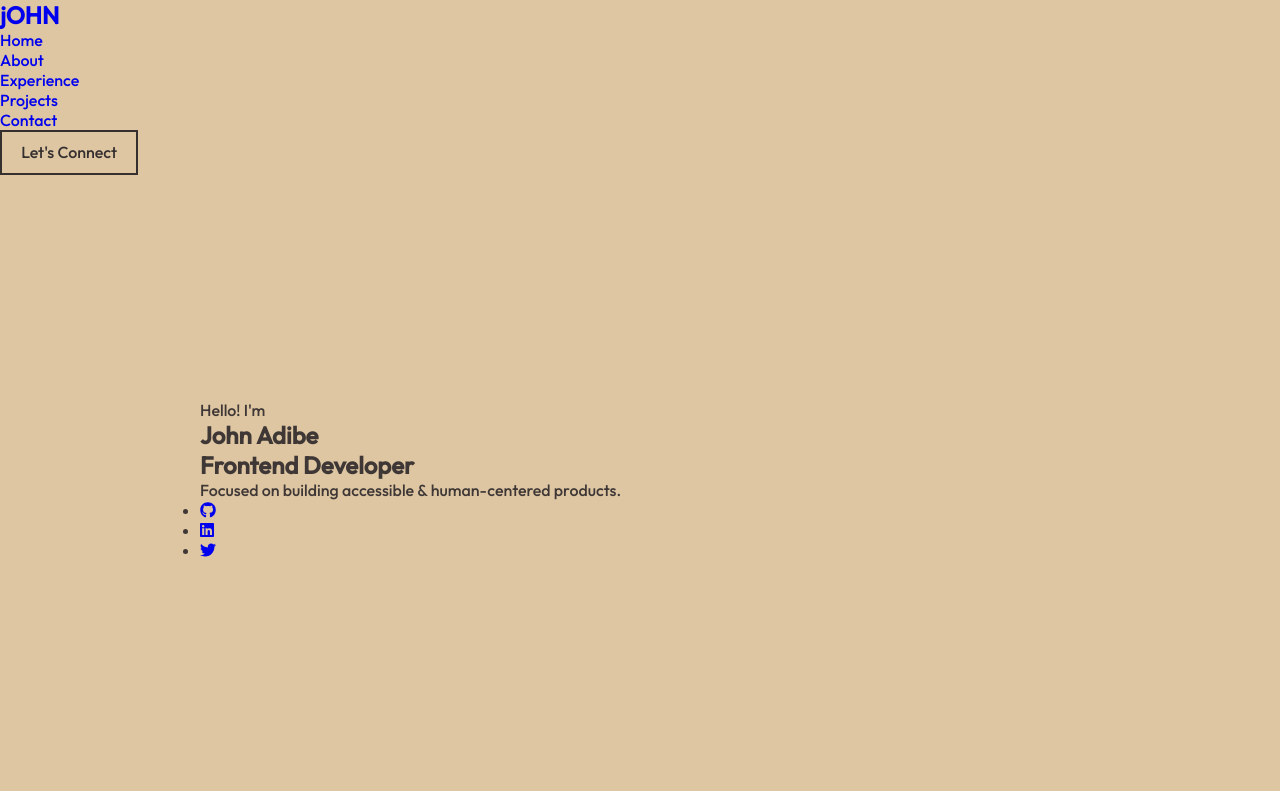
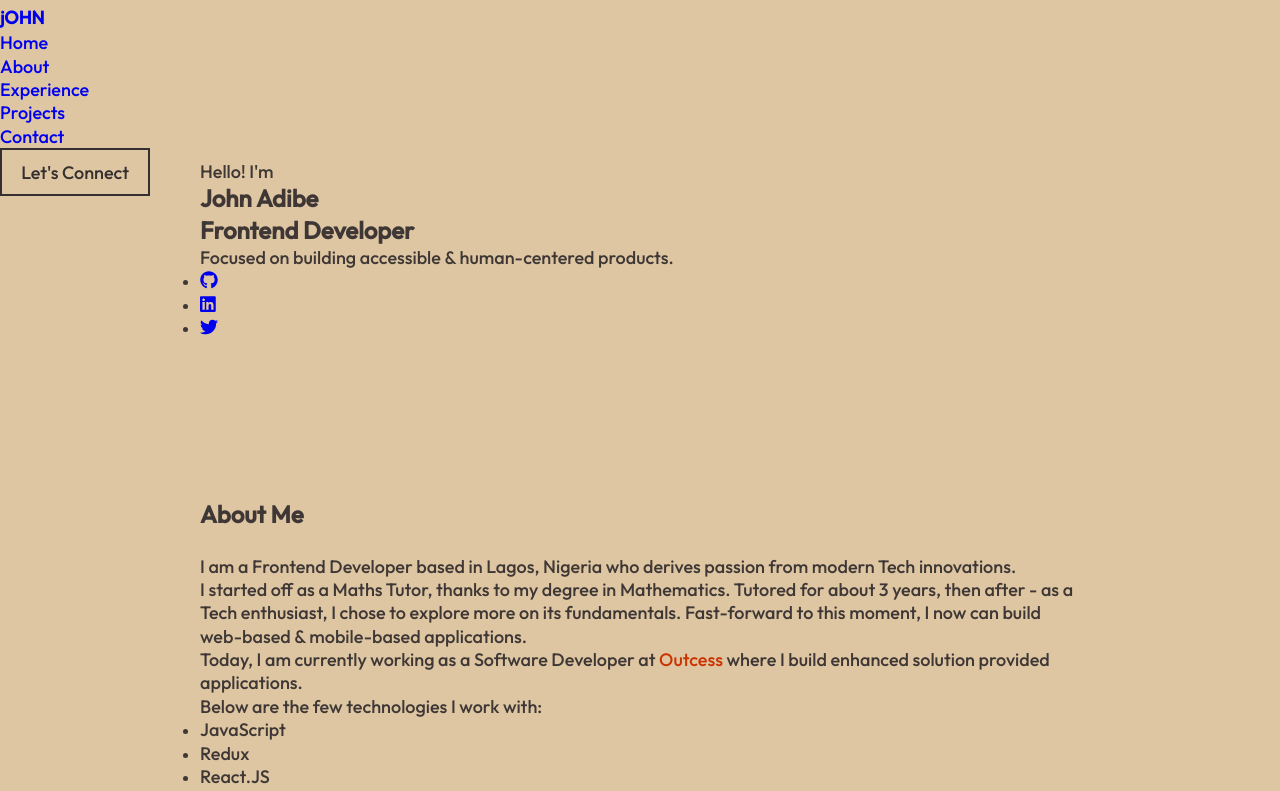
Before and after one commit to abed-obaah/abed-portfolio, a React (Create React App) app: page / in a window 1280 px wide. Shown: the top 791 px of the page. Built offline with nearby package versions, Linux system fonts and the light colour scheme.

Commit message:
Little adjustment :zap:

```diff
--- a/src/App.js
+++ b/src/App.js
@@ -2,6 +2,7 @@ import React from 'react';
 import Navbar from './components/Navbar';
 import Home from './components/Home';
 import About from "./components/About";
+import Projects from './components/Projects';
 
 function App() {
 
@@ -11,6 +12,7 @@ function App() {
       <main>
         <Home />
         <About />
+        <Projects />
       </main>
     </div>
   );
--- a/src/assets/css/Home.css
+++ b/src/assets/css/Home.css
@@ -1,13 +1,17 @@
 @import url('https://fonts.googleapis.com/css2?family=Ranchers&display=swap');
 
-.home-content {
+#home {
+  min-height: 100vh;
+}
+
+#home .home-content {
   display: flex;
   flex-direction: column;
   gap: .5rem;
 }
 
 #home .hi-there {
-  color: #ca3300;
+  color: var(--orange);
   font-size: 1.2rem;
 }
 
@@ -28,7 +32,8 @@
   color: var(--light-brown);
   transition: 0.25s;
 }
-#home a:hover {
+#home a:hover,
+#home a:focus {
   color: var(--orange);
 }
 
@@ -49,9 +54,3 @@
   justify-content: center;
   align-items: center;
 }
-
-/*** --- Media Queries --- ***/
-/* Mobile Dimension */
-@media only screen and (max-width: 480px) {
-
-}
--- a/src/assets/css/index.css
+++ b/src/assets/css/index.css
@@ -9,6 +9,16 @@
   margin: 0;
   padding: 0;
   box-sizing: border-box;
+}
+
+* {
+  /* outline: 2px solid red; */
+}
+
+:root {
+  --brown: #352F2F;
+  --light-brown: rgba(53, 47, 47, .95);
+  --orange: #ca3300;
 }
 
 ::selection {
@@ -26,12 +36,6 @@
   background: #DEC6A2;
 }
 
-:root {
-  --brown: #352F2F;
-  --light-brown: rgba(53, 47, 47, .95);
-  --orange: #ca3300;
-}
-
 html, body {
   height: 100%;
 }
@@ -44,14 +48,15 @@ body {
   background-color: #DEC6A2;
   color: var(--light-brown);
   font-family: 'Outfit', sans-serif;
+  line-height: 1.3;
 }
 
-img, picture, video, canvas, svg {
+img, svg {
   display: block;
   max-width: 100%;
 }
 
-input, button, textarea, select {
+input, button {
   font: inherit;
 }
 
@@ -59,8 +64,8 @@ h1, h2, h3, h4, h5, h6 {
   font-weight: 600;
 }
 
-p, h1, h2, h3, h4, h5, h6 {
-  overflow-wrap: break-word;
+p, span, a {
+  font-size: 1.125rem;
 }
 
 p, span {
@@ -69,6 +74,7 @@ p, span {
 
 a {
   text-decoration: none;
+  outline: none;
 }
 
 .a_link {
@@ -83,19 +89,21 @@ a {
   right: 0;
   height: 1px;
   background-color: #ca3300;
-  transform-origin: bottom right;
+  transform-origin: right;
   transform: scaleX(0);
-  transition: transform 0.5s ease;
+  transition: transform 0.5s cubic-bezier(1, 0.18, 0.6, 1.1);
 }
-.a_link:hover::before {
-  transform-origin: bottom left;
+.a_link:hover::before,
+.a_link:focus::before {
+  transform-origin: left;
   transform: scaleX(1);
 }
 
 button {
-  background-color: #DEC6A2;
+  background-color: transparent;
   color: #352F2F;
   z-index: 1;
+  font-size: 1.125rem;
   position: relative;
   padding: 0.65rem 1.2rem;
   border: 2px solid #352F2F;
@@ -107,47 +115,46 @@ button::before {
   position: absolute;
   top: -1px;
   bottom: -1px;
-  left: 0;
-  right: 0;
+  left: -1px;
+  right: -1px;
   background-color: #352F2F;
   transform-origin: center right;
   transform: scaleX(0);
-  transition: transform 0.25s ease-in-out;
+  transition: transform 0.25s cubic-bezier(1, 0.18, 0.6, 1.1);
 }
-button:hover {
+button:hover,
+button:focus {
   cursor: pointer;
   color: #DEC6A2;
 }
-button:hover::before {
+button:hover::before,
+button:focus::before {
   transform-origin: center left;
   transform: scaleX(1);
 }
 
-main {
+section {
+  display: flex;
+  justify-content: flex-start;
+  align-items: center;
+  padding: 0 12.5rem;
+}
+
+section .section-content {
   margin: 0 auto;
   width: 100%;
   max-width: 100rem;
-  min-height: 100vh;
-  padding: 0 12.5rem;
+  padding: 5rem 0;
 }
 
-section {
-  display: flex;
-  justify-content: center;
-  flex-direction: column;
-  align-items: flex-start;
-  max-width: 62.5rem;
-  min-height: 100vh;
-}
-
-section .jae_title {
+section h2 {
   margin-bottom: 1.5rem;
 }
 
 
 /*** Media Queries ***/
 @media only screen and (max-width: 768px) {
-  nav, main {
+  section {
     padding: 0 2rem;
   }
 }
--- a/src/components/About.jsx
+++ b/src/components/About.jsx
@@ -4,11 +4,11 @@ const About = () => {
   return (
     <section id="about">
       <div className="section-content">
-        <h2 className="jae_title">About Me</h2>
+        <h2>About Me</h2>
         <div className="about-details">
           <p>I am a Frontend Developer based in Lagos, Nigeria who derives passion from modern Tech innovations.</p>
           <p>I started off as a Maths Tutor, thanks to my degree in Mathematics. Tutored for about 3 years, then after - as a Tech enthusiast, I chose to explore more on its fundamentals. Fast-forward to this moment, I now can build web-based & mobile-based applications.</p>
-          <p>Today, I am currently working as a Software Developer at <a href="https://www.outcess.com/" className="a_link" target="_blank">Outcess Solutions LTD</a> where I build enhanced solution provided applications.</p>
+          <p>Today, I am currently working as a Software Developer at <a href="https://www.outcess.com/" className="a_link" target="_blank">Outcess</a> where I build enhanced solution provided applications.</p>
           <p>Below are the few technologies I work with:</p>
           <ul>
             <li><span>JavaScript</span></li>
--- a/src/components/Home.js
+++ b/src/components/Home.js
@@ -5,6 +5,7 @@ import { faGithub, faLinkedin, faTwitter } from '@fortawesome/free-brands-svg-ic
 const Home = () => {
   return (
     <section id="home">
+      <div className="section-content">
         <div className="home-content">
           <p className="hi-there">Hello! I'm</p>
           <h1 className="my-name">John Adibe</h1>
@@ -28,6 +29,7 @@ const Home = () => {
             </li>
           </ul>
         </div>
+      </div>
     </section>
   )
 }
--- a/src/components/Navbar.js
+++ b/src/components/Navbar.js
@@ -33,7 +33,7 @@ const Navbar = () => {
       <h1>
         <a href="#" id="logo">jOHN</a>
       </h1>
-      <div className="right-nav">
+       <div className="right-nav">
         <ul>
           <li>
             <a href="#home">Home</a>
--- /dev/null
+++ b/src/components/Projects.jsx
@@ -0,0 +1,13 @@
+import React from 'react';
+
+const Projects = () => {
+  return (
+    <section id="projects">
+      <div className="section-content">
+        <h2>My Recent Projects</h2>
+      </div>
+    </section>
+  )
+}
+
+export default Projects;
```
Also changed, not shown: src/assets/css/Navbar.css (+6 -5 lines). Lines whose indentation alone changed are shown as unchanged.
